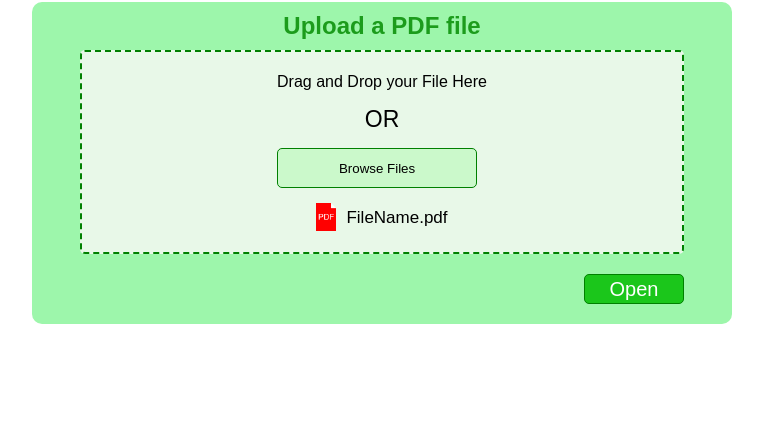
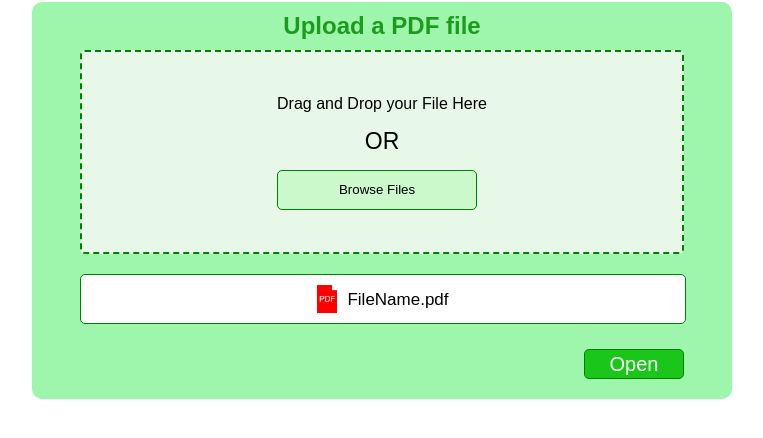
Before and after one commit to RichardLiuCode/pdfviewer, a plain HTML site: page index.html in a window 1280 px wide. Shown: the part 96-534 px from the top of the page, without its empty margins (258-1021 px from the left). Drawn offline with Linux system fonts and the light colour scheme.

Commit message:
Refactor file name preview area: move HTML structure and add styling for improved layout

```diff
--- a/index.html
+++ b/index.html
@@ -31,23 +31,25 @@
                   <div>Browse Files</div>
                   <input id="fileInput" type="file" accept=".pdf">
                 </button>
-                <p class="fileNamePreview">
-                  <img src="PDF ICON.png" alt="PDF File ICON">
-                  <span id="FileNamePreviewLabel">FileName.pdf</span>
-                </p>
               </div>
+            </div>
+            <div id="FileNamePreviewWrapper">
+              <p class="fileNamePreview">
+                <img src="PDF ICON.png" alt="PDF File ICON">
+                <span id="FileNamePreviewLabel">FileName.pdf</span>
+              </p>
             </div>
             <div class="fileOpenButtonWrapper">
               <button id="openBtn">Open</button>
             </div>
           </div>
-
         </div>
       </div>
     </div>
-    <div id="viewerPage">
+  </div>
+  <div id="viewerPage">
 
-    </div>
+  </div>
 </body>
 
 </html>
--- a/style.css
+++ b/style.css
@@ -124,6 +124,21 @@ h1 {
     cursor: pointer;
 }
 
+#FileNamePreviewWrapper {
+    margin-top: 20px;
+    margin-bottom: 5px;
+    user-select: none;
+    background-color: white;
+    padding: 5px;
+    padding-top: 10px;
+    padding-bottom: 10px;
+    width: calc(100% - 10px);
+    border-color: green;
+    border-width: 1px;
+    border-style: solid;
+    border-radius: 5px;
+}
+
 .fileNamePreview {
     Display: flex;
     justify-content: center;
```
